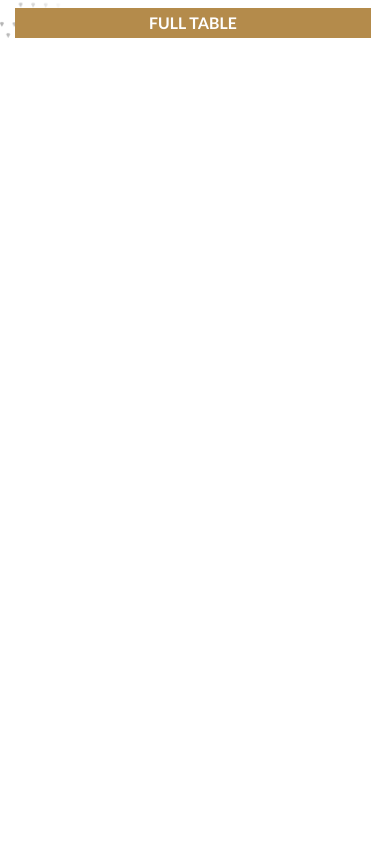
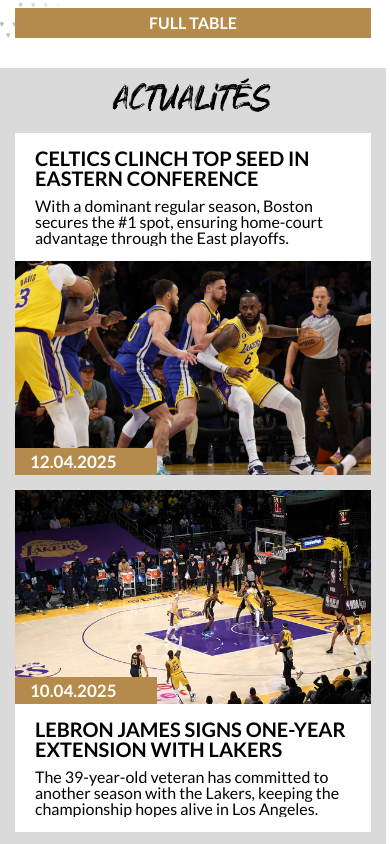
Before and after one commit to RusLan2186/nba-basketball.pt, a website: page dev/index.html in a window 390 px wide. Shown: the part 1999-2843 px from the top of the page. Before the commit the page ends 2067 px from the top, so only its background shows below. Drawn offline with nearby package versions, Linux system fonts and the light colour scheme.

Commit message:
adaptive: news section

```diff
--- /dev/null
+++ b/dev/css/news.css
@@ -0,0 +1,116 @@
+.news__section {
+  padding-bottom: 50px;
+}
+
+.news__rows {
+  display: grid;
+  grid-template-columns: 25% 25% 1fr;
+  column-gap: 15px;
+  row-gap: 15px;
+}
+
+.news__item {
+  display: flex;
+  flex-direction: column;
+  width: 100%;
+  height: 100%;
+}
+
+.news__img_block {
+  padding-bottom: 100%;
+}
+
+.news__img_block-xl {
+  height: 100%;
+}
+
+.news__footer {
+  display: flex;
+  flex-direction: column;
+  flex-grow: 1;
+  align-items: flex-start;
+  row-gap: 10px;
+  background-color: rgb(255, 255, 255);
+  padding: 15px 20px;
+  color: rgb(0, 0, 0);
+}
+
+.news__title,
+.news__title--xl {
+  font-size: 20px;
+  font-weight: 700;
+  color: rgb(0, 0, 0);
+  text-transform: uppercase;
+  color: #000000;
+  display: -webkit-box;
+  -webkit-box-orient: vertical;
+  -webkit-line-clamp: 3;
+  overflow: hidden;
+  text-overflow: ellipsis;
+}
+
+.news__title--xl {
+  font-size: 24px;
+}
+
+.news__description {
+  color: #000000;
+  display: -webkit-box;
+  -webkit-box-orient: vertical;
+  -webkit-line-clamp: 4;
+  overflow: hidden;
+  text-overflow: ellipsis;
+}
+
+@media (max-width: 991.98px) {
+  @media (max-width: 991px) {
+    .news__rows {
+      grid-template-columns: 1fr 1fr;
+      grid-template-areas:
+        'third third'
+        'first second';
+    }
+
+    .news__rows > :nth-child(1) {
+      grid-area: first;
+    }
+    .news__rows > :nth-child(2) {
+      grid-area: second;
+    }
+    .news__rows > :nth-child(3) {
+      grid-area: third;
+    }
+  }
+
+  .news__img_block,
+  .news__img_block-xl {
+    padding-bottom: 60%;
+  }
+}
+
+@media (max-width: 599.98px) {
+  .news__section {
+    padding-bottom: 20px;
+  }
+  .news__rows {
+    grid-template-columns: 1fr;
+    grid-template-areas:
+      'third'
+      'first'
+      'second';
+  }
+
+  .news__title,
+  .news__title--xl {
+    color: #000000;
+    display: -webkit-box;
+    -webkit-box-orient: vertical;
+    -webkit-line-clamp: 2;
+    overflow: hidden;
+    text-overflow: ellipsis;
+  }
+
+  .news__title--xl {
+    font-size: 20px;
+  }
+}
--- a/dev/css/styles.css
+++ b/dev/css/styles.css
@@ -2,6 +2,7 @@
 @import 'header.css';
 @import 'hero.css';
 @import 'matches.css';
+@import 'news.css';
 @import 'tables.css';
 @import 'swiper.css';
 
@@ -156,18 +157,11 @@
   position: sticky;
   top: 65px;
 }
-.news__section {
-  padding-bottom: 50px;
-}
+
 .bg-grey {
   background-color: rgb(218, 218, 218);
 }
-.news__rows {
-  display: grid;
-  grid-template-columns: 25% 25% 1fr;
-  column-gap: 15px;
-  row-gap: 15px;
-}
+
 .media__item {
   display: flex;
   flex-direction: column;
--- a/dev/index.html
+++ b/dev/index.html
@@ -392,7 +392,7 @@
             </div>
           </div>
         </section>
-        <!-- <div class="bg-grey news__section">
+        <section class="bg-grey news__section section--mb">
           <div class="container">
             <div class="title__img_block">
               <img
@@ -401,71 +401,70 @@
               />
             </div>
             <div class="news__rows">
-              <div class="media__item">
-                <a href="#" class="link-reset pb-100pcr image-block"
+              <article class="news__item">
+                <a href="#" class="news__img_block image-block"
                   ><img
                     class="ibg media__img hover-scale"
                     src="/images/77306da620fb6fc9a3c368616f9fe0cf.webp"
                   />
                   <div class="label">
-                    <p class="mb-reset">10.04.2025</p>
+                    <p>10.04.2025</p>
                   </div>
                 </a>
-                <div class="media__footer flx-clmn">
-                  <a href="#" class="link-reset media-title-20 hover-text"
+                <div class="news__footer">
+                  <a href="#" class="news__title hover-text"
                     >LeBron James Signs One-Year Extension With Lakers</a
                   >
-                  <p class="mb-reset">
+                  <p class="news__description">
                     The 39-year-old veteran has committed to another season with
                     the Lakers, keeping the championship hopes alive in Los
                     Angeles.
                   </p>
                 </div>
-              </div>
-              <div class="media__item">
-                <a href="#" class="link-reset pb-100pcr image-block"
+              </article>
+              <article class="news__item">
+                <a href="#" class="news__img_block image-block"
                   ><img
                     class="ibg media__img hover-scale"
                     src="/images/6010e311d1cb1e040dc36a471cde2275.jpg"
                   />
                   <div class="label">
-                    <p class="mb-reset">11.04.2025</p>
+                    <p>11.04.2025</p>
                   </div>
                 </a>
-                <div class="media__footer flx-clmn">
-                  <a href="#" class="link-reset media-title-20 hover-text"
+                <div class="news__footer">
+                  <a href="#" class=" news__title hover-text"
                     >Victor Wembanyama Named NBA Rookie of the Year</a
                   >
-                  <p class="mb-reset">
+                  <p class="news__description">
                     The Spurs sensation impressed fans and critics alike with
                     his shot-blocking, scoring, and playmaking throughout the
                     season.
                   </p>
                 </div>
-              </div>
-              <div class="media__item">
-                <div class="media__footer flx-clmn">
-                  <a href="#" class="hover-text link-reset media-title-24"
-                    >Celtics Clinch Top Seed in Eastern Conference</a
-                  >
-                  <p class="mb-reset">
+              </article>
+              <article class="news__item">
+                <div class="news__footer">
+                  <a href="#" class="hover-text news__title--xl">Celtics Clinch Top Seed in Eastern Conference</a
+                  >
+                  <p class="news__description">
                     With a dominant regular season, Boston secures the #1 spot,
                     ensuring home-court advantage through the East playoffs.
                   </p>
                 </div>
-                <a href="#" class="image-block link-reset h-100pcr"
+                <a href="#" class="image-block news__img_block-xl"
                   ><img
                     class="ibg media__img hover-scale"
                     src="/images/43cd318a6e2b222f2993d6854fb7e157.webp"
                   />
                   <div class="label">
-                    <p class="mb-reset">12.04.2025</p>
+                    <p>12.04.2025</p>
                   </div>
                 </a>
-              </div>
+              </article>
             </div>
           </div>
-        </div> -->
+        </section>
         <!-- <div class="full__section mb-50">
           <div class="container">
             <div class="full__content">
```
